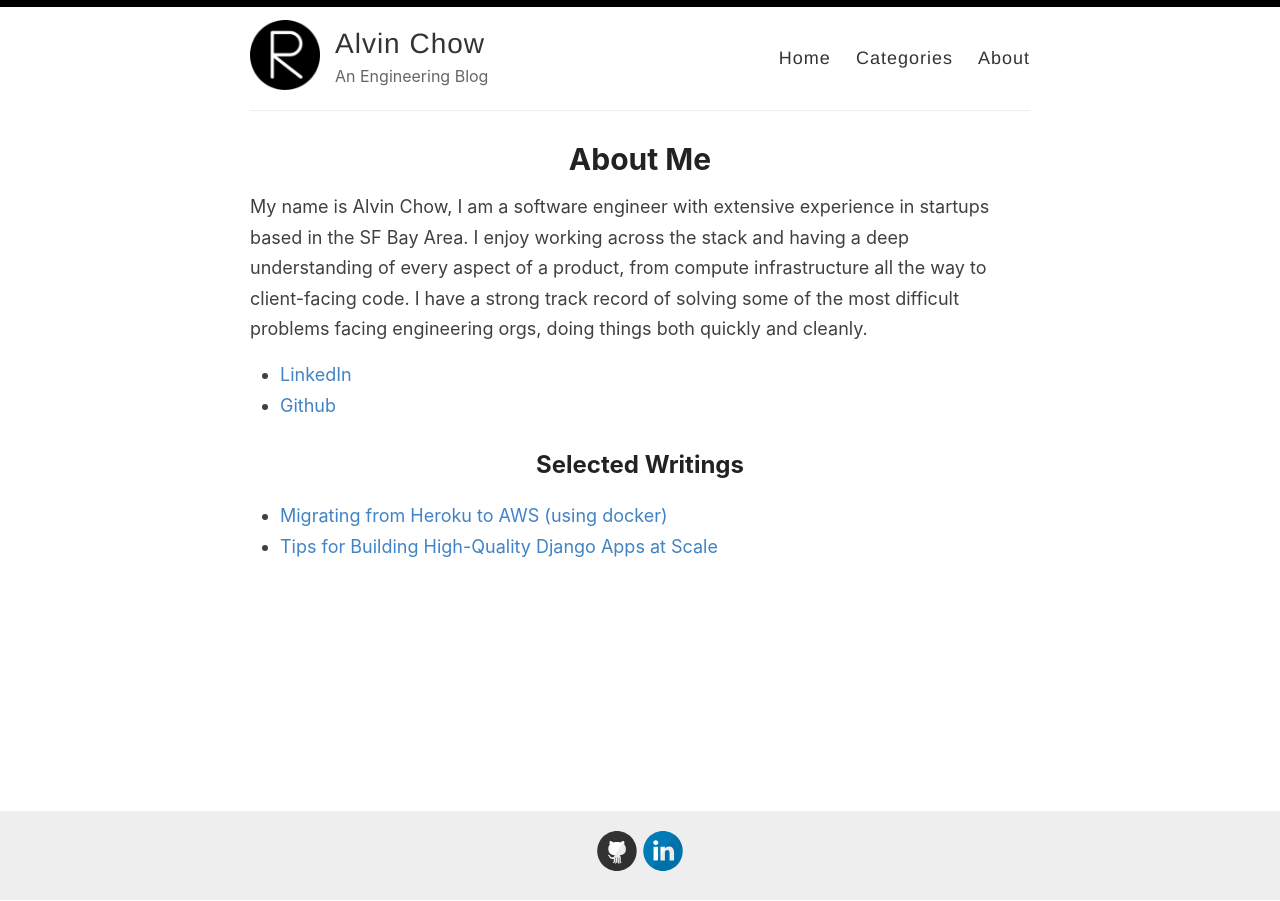
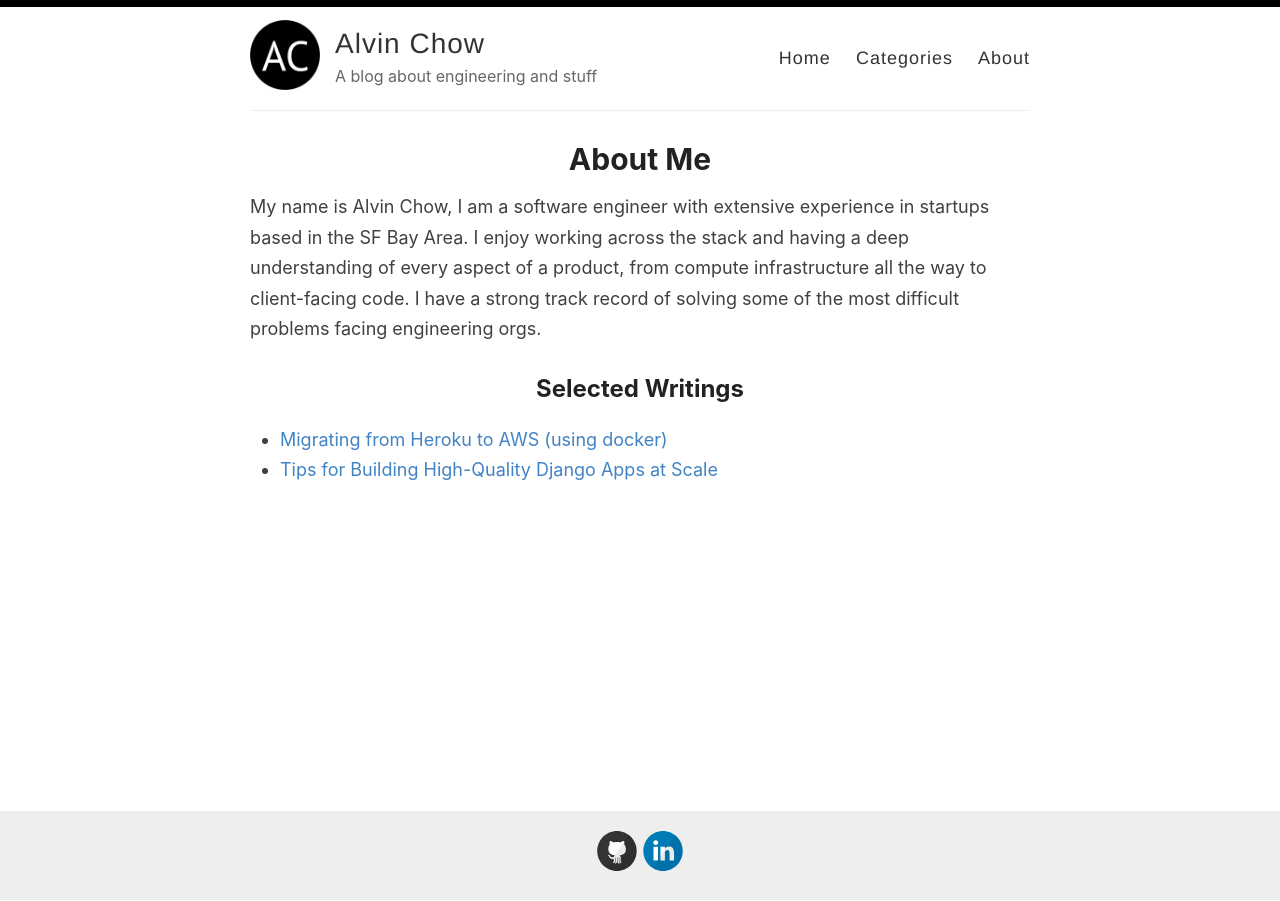
Before and after one commit to alvinchow86/alvinchow86.github.io, a Jekyll site: the page built from _pages/about.md, in a window 1280 px wide. Built offline with Jekyll 4.4.1, drawn with Linux system fonts in a browser that asks for light colours.

Commit message:
logo update

```diff
--- a/_config.yml
+++ b/_config.yml
@@ -9,10 +9,10 @@ name: Alvin Chow
 author: Alvin Chow
 
 # Short bio or description (displayed in the header)
-description: An Engineering Blog
+description: A blog about engineering and stuff
 
 # URL of your avatar or profile pic (you could use your GitHub profile pic)
-avatar: /images/reverie.png
+avatar: /images/alvinchow-logo.png
 
 #
 # Flags below are optional
--- a/_pages/about.md
+++ b/_pages/about.md
@@ -4,10 +4,7 @@ title: About Me
 permalink: /about/
 ---
 
-My name is Alvin Chow, I am a software engineer with extensive experience in startups based in the SF Bay Area. I enjoy working across the stack and having a deep understanding of every aspect of a product, from compute infrastructure all the way to client-facing code. I have a strong track record of solving some of the most difficult problems facing engineering orgs, doing things both quickly and cleanly.
-
-- [LinkedIn](https://www.linkedin.com/in/alvinchow86/)
-- [Github](https://github.com/alvinchow86)
+My name is Alvin Chow, I am a software engineer with extensive experience in startups based in the SF Bay Area. I enjoy working across the stack and having a deep understanding of every aspect of a product, from compute infrastructure all the way to client-facing code. I have a strong track record of solving some of the most difficult problems facing engineering orgs.
 
 ## Selected Writings
 - [Migrating from Heroku to AWS (using docker)](https://medium.com/@DoorDash/migrating-from-heroku-to-aws-using-docker-9dd0829c3fe0)
```
Also changed, not shown: README.md, images/alvinchow-logo.png (added), images/favicon-32x32.png, images/reverie-demo.png (deleted), images/reverie-text.png (deleted).
